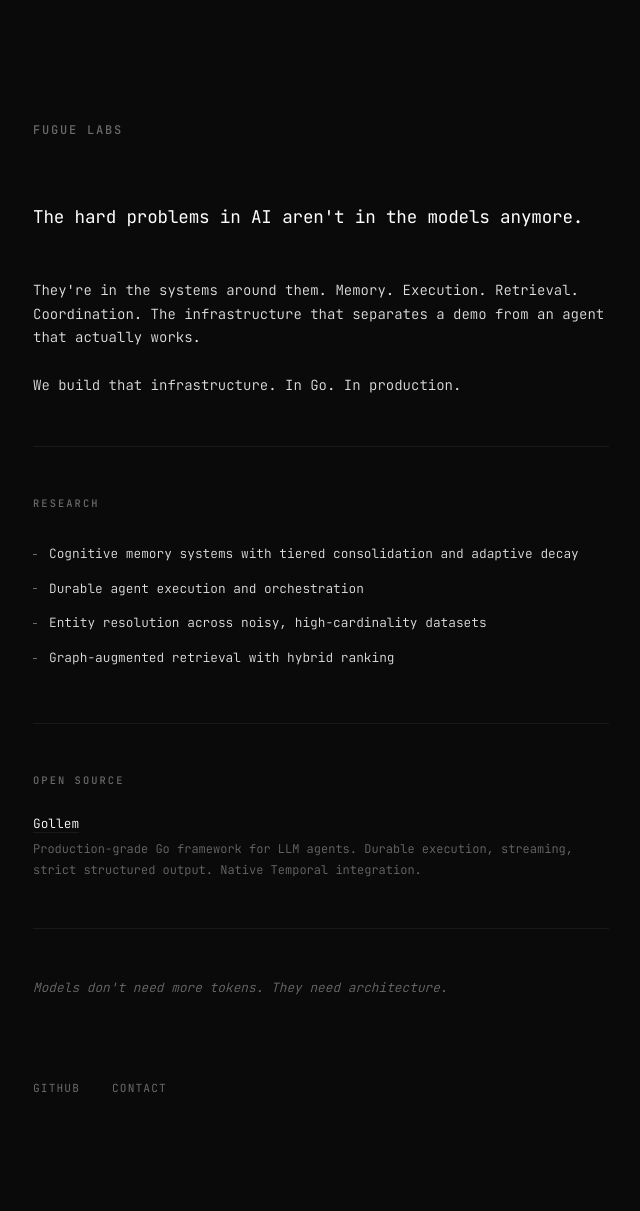
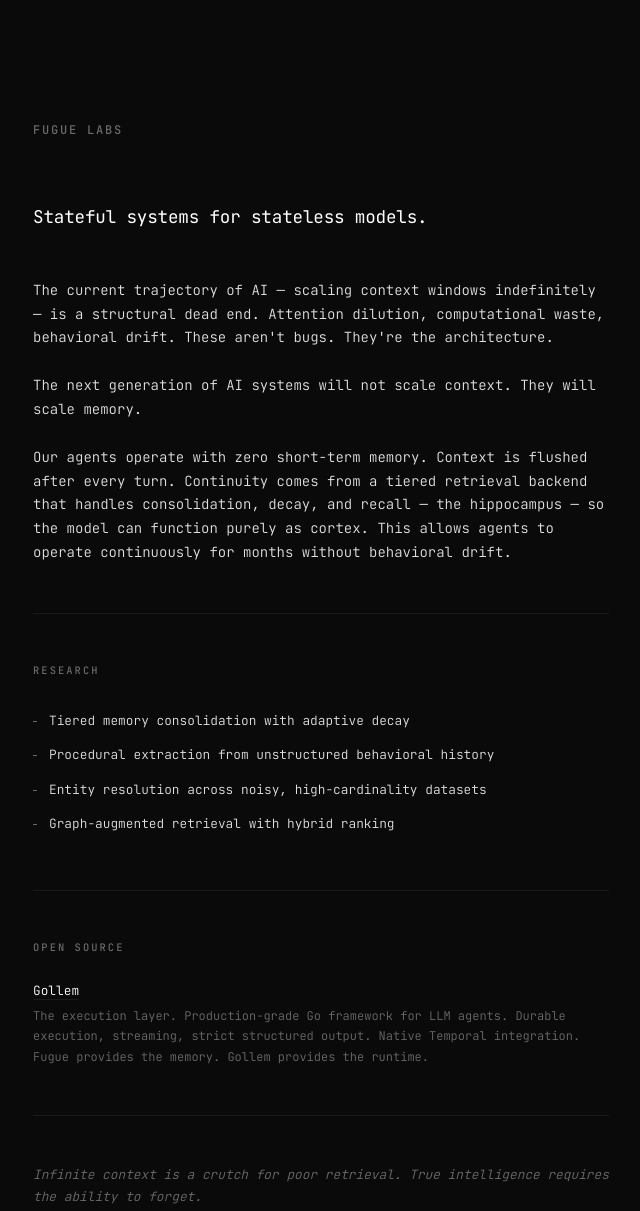
Before and after one commit to fugue-labs/fugue-labs.ai, a plain HTML site: page index.html in a window 1280 px wide. Shown: the top 1211 px of the page, without its empty margins (319-959 px from the left). Before the commit the page ends 1162 px from the top, so only its background shows below. Drawn offline with Linux system fonts and the light colour scheme.

Commit message:
Revert to sharpen copy version

```diff
--- a/index.html
+++ b/index.html
@@ -4,7 +4,7 @@
   <meta charset="UTF-8">
   <meta name="viewport" content="width=device-width, initial-scale=1.0">
   <title>Fugue Labs</title>
-  <meta name="description" content="Systems infrastructure for the post-model era.">
+  <meta name="description" content="Stateful systems for stateless models.">
   <link rel="preconnect" href="https://fonts.googleapis.com">
   <link rel="preconnect" href="https://fonts.gstatic.com" crossorigin>
   <link href="https://fonts.googleapis.com/css2?family=JetBrains+Mono:wght@300;400;500&display=swap" rel="stylesheet">
@@ -199,19 +199,20 @@
 <main>
   <span class="mark">Fugue Labs</span>
 
-  <h1>The hard problems in AI aren't in the models anymore.</h1>
+  <h1>Stateful systems for stateless models.</h1>
 
   <div class="thesis">
-    <p>They're in the systems around them. Memory. Execution. Retrieval. Coordination. The infrastructure that separates a demo from an agent that actually works.</p>
-    <p>We build that infrastructure. In Go. In production.</p>
+    <p>The current trajectory of AI — scaling context windows indefinitely — is a structural dead end. Attention dilution, computational waste, behavioral drift. These aren't bugs. They're the architecture.</p>
+    <p>The next generation of AI systems will not scale context. They will scale memory.</p>
+    <p>Our agents operate with zero short-term memory. Context is flushed after every turn. Continuity comes from a tiered retrieval backend that handles consolidation, decay, and recall — the hippocampus — so the model can function purely as cortex. This allows agents to operate continuously for months without behavioral drift.</p>
   </div>
 
   <hr>
 
   <span class="section-label">Research</span>
   <ul class="research-list">
-    <li>Cognitive memory systems with tiered consolidation and adaptive decay</li>
-    <li>Durable agent execution and orchestration</li>
+    <li>Tiered memory consolidation with adaptive decay</li>
+    <li>Procedural extraction from unstructured behavioral history</li>
     <li>Entity resolution across noisy, high-cardinality datasets</li>
     <li>Graph-augmented retrieval with hybrid ranking</li>
   </ul>
@@ -221,12 +222,12 @@
   <span class="section-label">Open Source</span>
   <div class="oss">
     <a href="https://github.com/fugue-labs/gollem">Gollem</a>
-    <span class="desc">Production-grade Go framework for LLM agents. Durable execution, streaming, strict structured output. Native Temporal integration.</span>
+    <span class="desc">The execution layer. Production-grade Go framework for LLM agents. Durable execution, streaming, strict structured output. Native Temporal integration. Fugue provides the memory. Gollem provides the runtime.</span>
   </div>
 
   <hr>
 
-  <p class="quote">Models don't need more tokens. They need architecture.</p>
+  <p class="quote">Infinite context is a crutch for poor retrieval. True intelligence requires the ability to forget.</p>
 </main>
 
 <footer>
```
